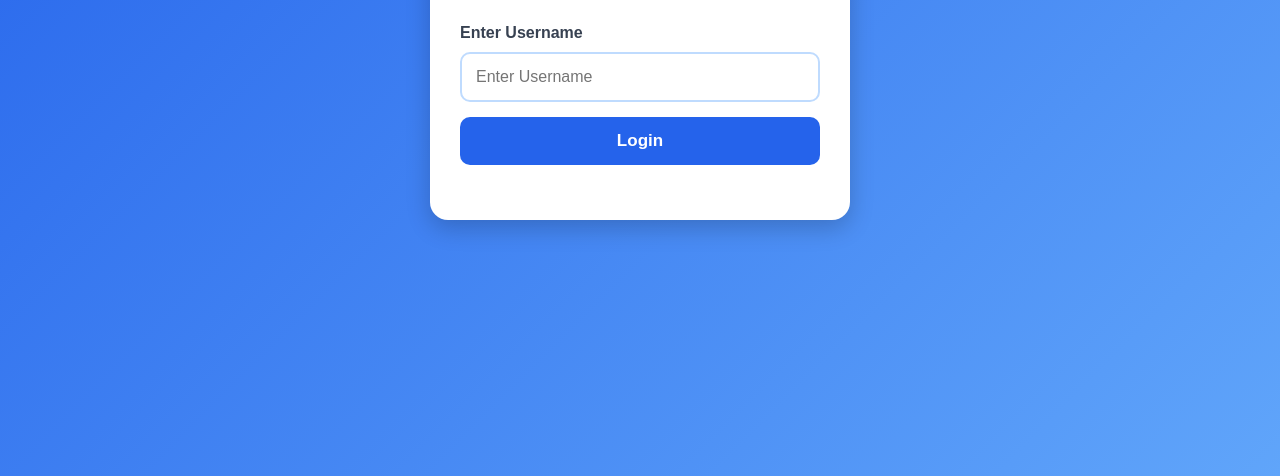
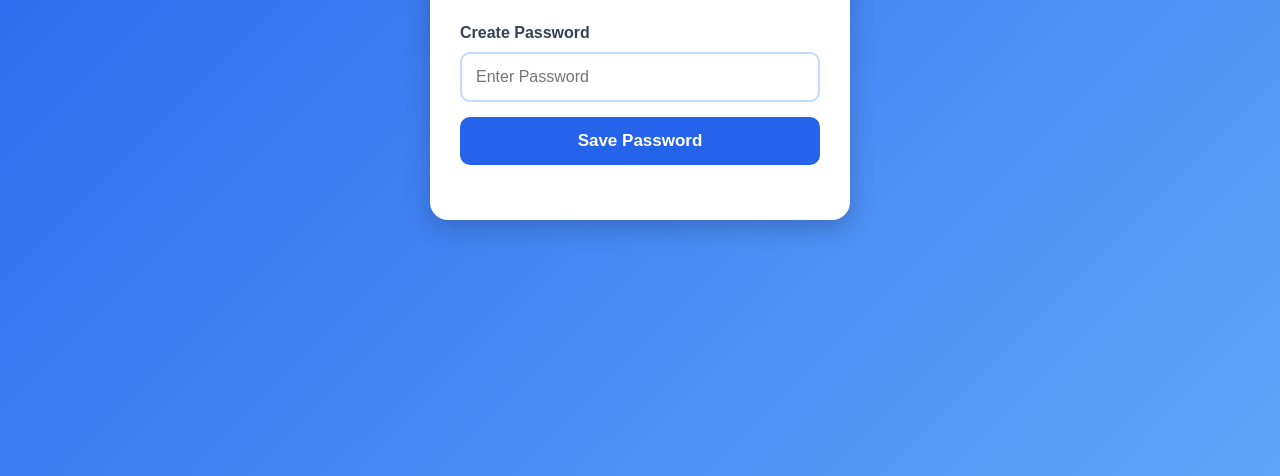
Before and after one commit to saheema919-svg/sem4-fet, a plain HTML site: page assignments/six_css_js.html in a window 1280 px wide. Shown: the part 324-800 px from the top of the page. Drawn offline with Linux system fonts and the light colour scheme.

Commit message:
Update six_css_js.html

```diff
--- a/assignments/six_css_js.html
+++ b/assignments/six_css_js.html
@@ -2,10 +2,12 @@
 <html lang="en">
 <head>
     <meta charset="UTF-8">
-    <meta name="viewport" content="width=device-width, initial-scale=1.0">
+    <meta name="viewport"
+    content="width=device-width, initial-scale=1.0">
+
     <title>Password Security System</title>
+<style>
 
-<style>
     *{
         margin:0;
         padding:0;
@@ -84,6 +86,7 @@ button:hover{
     text-align:center;
     font-size:16px;
     line-height:1.6;
+    word-wrap:break-word;
     }
 
     @media(max-width:480px){
@@ -105,6 +108,7 @@ button:hover{
             font-size:15px;
         }
     }
+
 </style>
 
 </head>
@@ -115,12 +119,17 @@ button:hover{
 
     <h2>Password Security System</h2>
 
-    <label>Enter Username</label>
+    <label id="labelText">
+        Create Password
+    </label>
 
-    <input type="password" id="passwordBox" placeholder="Enter Username">
+    <input type="password"
+    id="passwordBox"
+    placeholder="Enter Password">
 
-    <button onclick="handlePassword()" id="mainButton">
-        Login
+    <button onclick="handlePassword()"
+    id="mainButton">
+        Save Password
     </button>
 
     <div id="result"></div>
```
Lines whose indentation alone changed are shown as unchanged.
